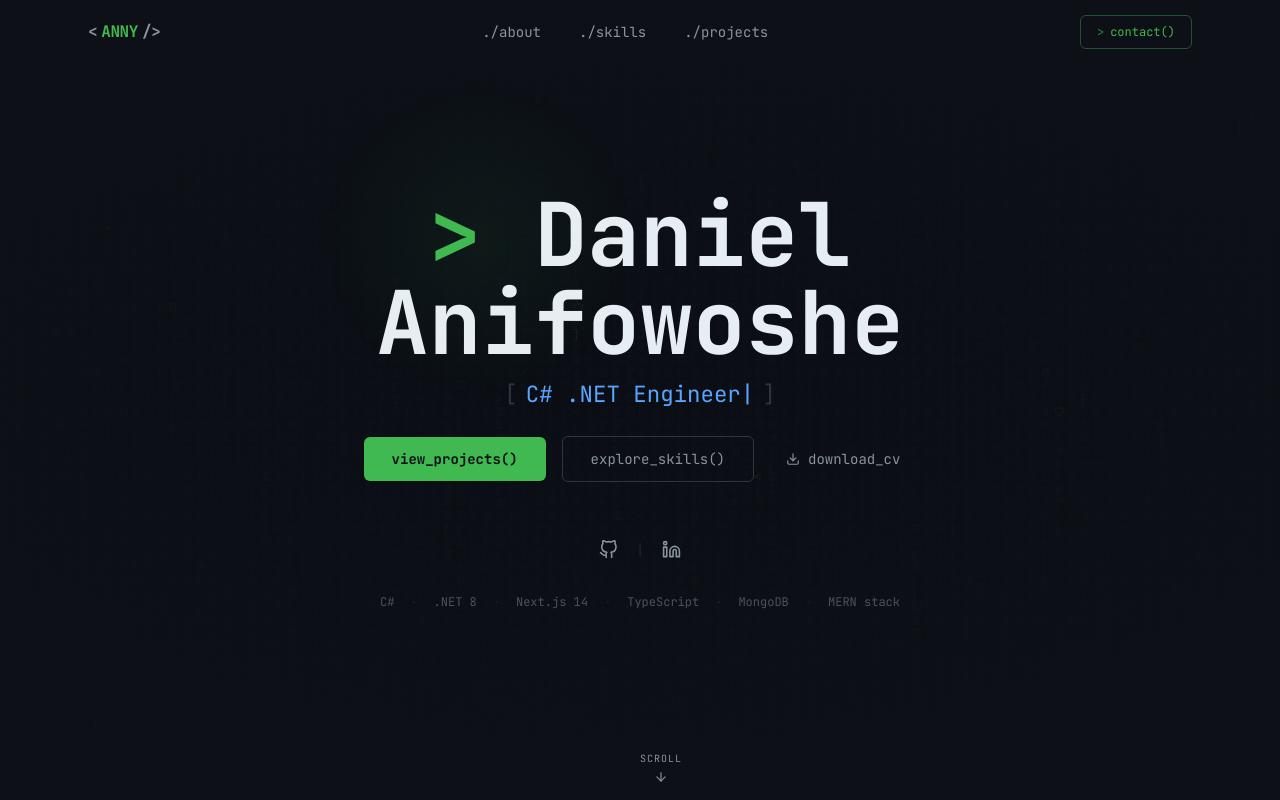
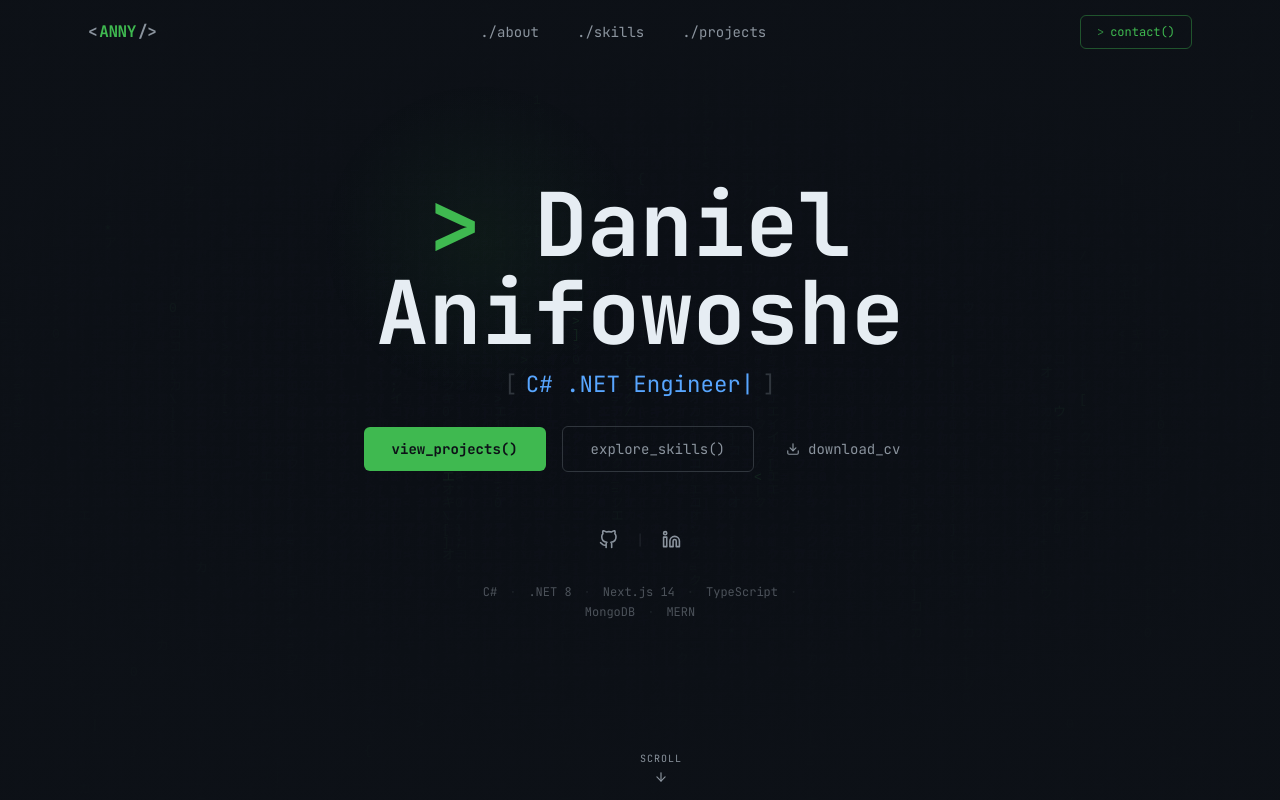
Before and after one commit to Kingaer04/Portfolio-next, a Next.js app: page / in a window 1280 px wide. Shown: the top 800 px of the page. Built offline with nearby package versions, Linux system fonts and the light colour scheme.

Commit message:
Add GlitchLogo component to Navbar and update Hero section styling

```diff
--- a/components/layout/Navbar.tsx
+++ b/components/layout/Navbar.tsx
@@ -11,10 +11,62 @@ const NAV_LINKS = [
   { label: "projects", href: "#projects" },
 ];
 
+function GlitchLogo() {
+  const [glitching, setGlitching] = useState(false);
+  const [displayText, setDisplayText] = useState("ANNY");
+  const chars = "アイウエオ#@$%01カキクケ";
+  const original = "ANNY";
+
+  const triggerGlitch = () => {
+    if (glitching) return;
+    setGlitching(true);
+    let iterations = 0;
+    const interval = setInterval(() => {
+      setDisplayText(
+        original.split("").map((char, i) =>
+          i < iterations
+            ? original[i]
+            : chars[Math.floor(Math.random() * chars.length)]
+        ).join("")
+      );
+      iterations += 0.4;
+      if (iterations >= original.length + 1) {
+        clearInterval(interval);
+        setDisplayText(original);
+        setGlitching(false);
+      }
+    }, 60);
+  };
+
+  useEffect(() => {
+    setTimeout(triggerGlitch, 800);
+    const loop = setInterval(triggerGlitch, 5000);
+    return () => clearInterval(loop);
+  }, []);
+
+  return (
+    <span
+      onMouseEnter={triggerGlitch}
+      className="font-mono font-bold text-base tracking-tight cursor-pointer select-none flex items-center gap-0.5 group"
+    >
+      <span className="text-muted group-hover:text-green transition-colors">&lt;</span>
+      <span className="text-green relative">
+        {displayText}
+        {glitching && (
+          <span className="absolute inset-0 text-cyan opacity-40 translate-x-0.5 pointer-events-none">
+            {displayText}
+          </span>
+        )}
+      </span>
+      <span className="text-muted group-hover:text-green transition-colors">/&gt;</span>
+    </span>
+  );
+}
+
 export default function Navbar() {
-  const [scrolled,      setScrolled]      = useState(false);
-  const [activeSection, setActiveSection] = useState("hero");
-  const [menuOpen,      setMenuOpen]      = useState(false);
+  const [scrolled,       setScrolled]      = useState(false);
+  const [activeSection,  setActiveSection] = useState("hero");
+  const [menuOpen,       setMenuOpen]      = useState(false);
 
   useEffect(() => {
     const onScroll = () => setScrolled(window.scrollY > 30);
@@ -39,9 +91,9 @@ export default function Navbar() {
     )}>
       <nav className="max-w-6xl mx-auto px-6 h-16 flex items-center justify-between">
 
-        {/* Logo */}
-        <a href="#hero" className="font-mono text-green font-bold text-base tracking-tight hover:opacity-75 transition-opacity flex items-center gap-1">
-          <span className="text-muted">&lt;</span>ANNY<span className="text-muted">/&gt;</span>
+        {/* Glitch logo */}
+        <a href="#hero" aria-label="Home">
+          <GlitchLogo />
         </a>
 
         {/* Desktop nav */}
@@ -67,7 +119,6 @@ export default function Navbar() {
         </ul>
 
         {/* Contact CTA */}
-        {/* ── EDIT: replace with your email ── */}
         <a href="mailto:danielanifowoshe04@gmail.com"
           className="hidden md:inline-flex items-center gap-1.5 font-mono text-xs px-4 py-2 border border-green/40 text-green rounded-md hover:bg-green/10 hover:border-green transition-all">
           <span className="text-green/70">&gt;</span> contact()
@@ -99,12 +150,12 @@ export default function Navbar() {
                   <a href={href}
                     onClick={() => setMenuOpen(false)}
                     className="font-mono text-sm text-muted hover:text-green transition-colors flex items-center gap-2 py-2">
-                    <span className="text-green/50"></span>{label}
+                    <span className="text-green/50">./</span>{label}
                   </a>
                 </li>
               ))}
               <li className="pt-2 border-t border-border mt-1">
-                <a href="mailto:you@email.com"
+                <a href="mailto:danielanifowoshe04@gmail.com"
                   onClick={() => setMenuOpen(false)}
                   className="font-mono text-sm text-green flex items-center gap-2 py-2">
                   <span className="text-green/50">&gt;</span> contact()
--- a/components/sections/Hero.tsx
+++ b/components/sections/Hero.tsx
@@ -143,9 +143,9 @@ export default function Hero() {
             <span className="text-border/50">|</span>
             <a href="https://www.linkedin.com/in/daniel-anifowoshe-528373251/" target="_blank" rel="noopener noreferrer" className="text-muted hover:text-cyan transition-colors"><FiLinkedin size={19} /></a>
           </div>
-          <div className="flex flex-wrap items-center justify-center gap-4 font-mono text-xs text-muted/50">
-            {["C#", ".NET 8", "Next.js 14", "TypeScript", "MongoDB", "MERN stack"].map((t, i, arr) => (
-              <span key={t} className="flex items-center gap-4">
+          <div className="flex flex-wrap items-center justify-center gap-x-3 gap-y-1 font-mono text-xs text-muted/50 max-w-xs mx-auto">
+            {["C#", ".NET 8", "Next.js 14", "TypeScript", "MongoDB", "MERN"].map((t, i, arr) => (
+              <span key={t} className="flex items-center gap-3">
                 <span className="hover:text-muted/80 transition-colors cursor-default">{t}</span>
                 {i < arr.length - 1 && <span className="text-border/40">·</span>}
               </span>
```
